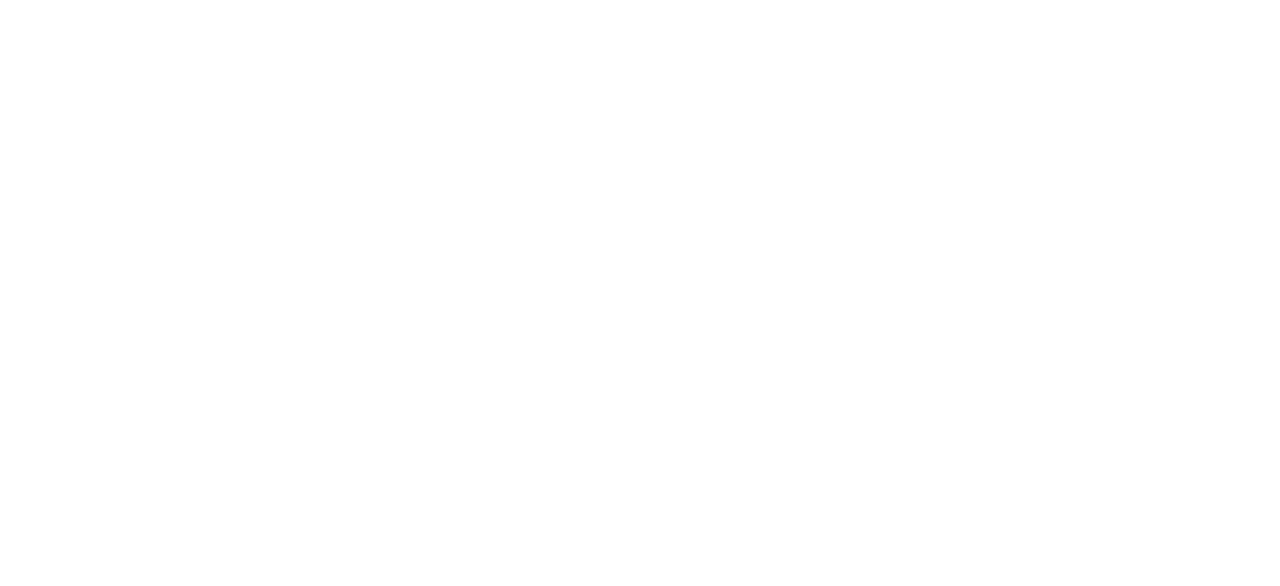
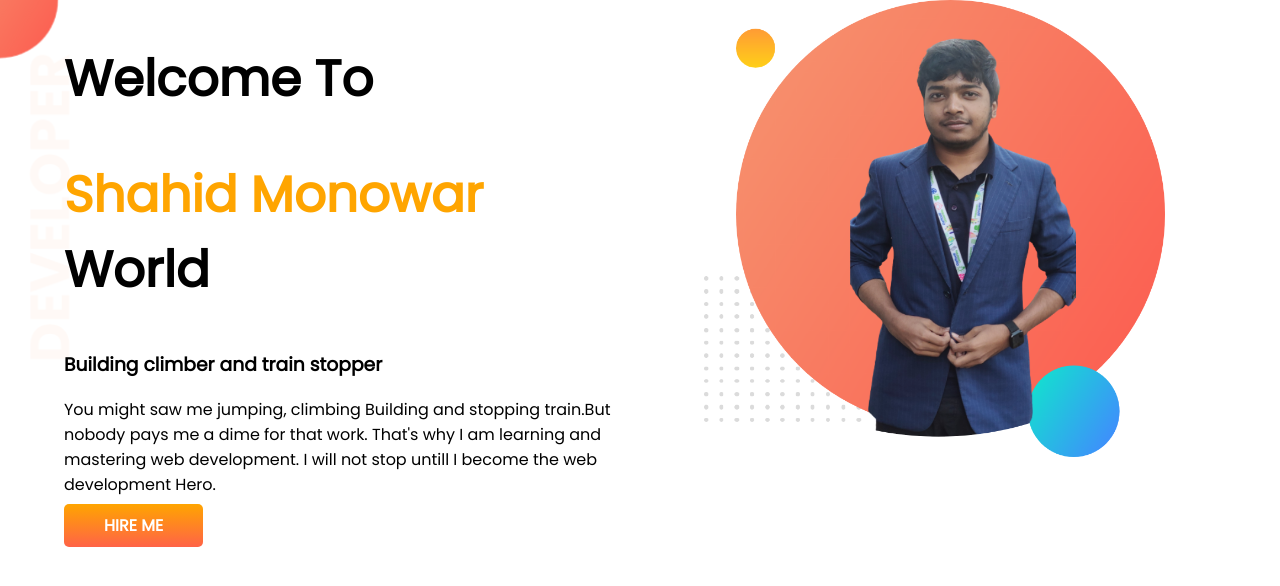
Before and after one commit to shahidmonowarr/developer-portfolio, a plain HTML site: page index.html in a window 1280 px wide. Drawn offline with Linux system fonts and the light colour scheme.

Commit message:
first banner section

```diff
--- a/index.html
+++ b/index.html
@@ -1,13 +1,34 @@
 <!DOCTYPE html>
 <html lang="en">
+
 <head>
     <meta charset="UTF-8">
     <meta http-equiv="X-UA-Compatible" content="IE=edge">
     <meta name="viewport" content="width=device-width, initial-scale=1.0">
     <title>Shahid Portfolio</title>
+    <link rel="preconnect" href="https://fonts.googleapis.com">
+    <link rel="preconnect" href="https://fonts.gstatic.com" crossorigin>
+    <link href="https://fonts.googleapis.com/css2?family=Poppins&display=swap" rel="stylesheet">
     <link rel="stylesheet" href="style.css">
 </head>
+
 <body>
+    <section class="top-banner">
+        <div class="half-width">
+            <h1>Welcome To</h1>
+            <h1> <span class="orange-view">Shahid Monowar</span> World</h1>
+            <h3>Building climber and train stopper</h3>
+            <p>You might saw me jumping, climbing Building and stopping train.But nobody pays me a dime for that work.
+                That's why I am learning and mastering web development. I will not stop untill I become the web
+                development
+                Hero.</p>
+            <a class="link-button" target="_blank" href="https://www.linkedin.com/in/shahid-monowar-/">HIRE ME</a>
+        </div>
+        <div class="half-width">
+            <img src="images/shahid-bg.png" alt="">
+        </div>
+    </section>
 
 </body>
+
 </html>
--- a/style.css
+++ b/style.css
@@ -0,0 +1,34 @@
+body{
+    font-family: 'Poppins', sans-serif;
+    margin: 0;
+}
+h1{
+    font-size: 50px
+}
+
+.orange-view{
+    color: orange;
+}
+section{
+    display: flex;
+}
+.half-width {
+    width: 50%;
+    padding-left: 5%;
+}
+.half-width img{
+    width: 80%;
+}
+.link-button{
+    text-decoration: none;
+    background-image: linear-gradient(orange, tomato);
+    padding: 10px 40px;
+    border-radius: 5px;
+    color: white;
+    font-weight: 700;
+
+}
+.top-banner{
+    background-image: url(images/top-banner.png);
+    background-repeat: no-repeat;
+}
```
Also changed, not shown: images/dream-bg.png (added), images/exp-bg.png (added), images/jhankar.png (added), images/jhankar2.png (added), images/my-bg.png (added), images/my-bg2.png (added), images/shahid-bg.png (added), images/shahid-bg2.png (added), images/shahid-bg3.png (added), images/top-banner.png (added), showOff/BeautyPlus_20191215194856342_save.jpg (added), showOff/BeautyPlus_20200127145403638_save.jpg (added), showOff/BeautyPlus_20200301204621599_save.jpg (added), showOff/BeautyPlus_20200920200733078_save.jpg (added), 2 other files.
